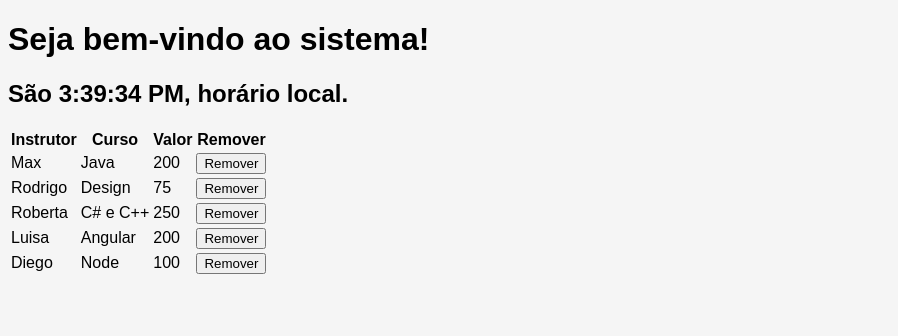
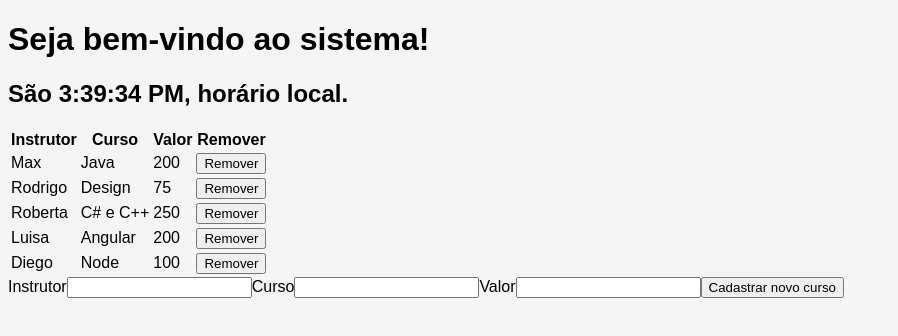
Before and after one commit to PereiraFelipeSilva/Cadastro-de-Cursos-React, a React (Create React App) app: page / in a window 1280 px wide. Shown: the top 336 px of the page, without its empty margins (0-898 px from the left). Built offline with nearby package versions, Linux system fonts and the light colour scheme.

Commit message:
criação do component Form

```diff
--- a/public/index.html
+++ b/public/index.html
@@ -1,12 +1,15 @@
 <!DOCTYPE html>
 <html lang="pt-BR">
+
 <head>
   <meta charset="utf-8" />
   <meta name="viewport" content="width=device-width, initial-scale=1" />
   <title>Cursos para Web</title>
 </head>
+
 <body>
   <noscript>Você precisa habilitar o javascript para utilizar esta aplicação.</noscript>
   <div id="root"></div>
 </body>
+
 </html>
--- a/src/App.js
+++ b/src/App.js
@@ -3,6 +3,7 @@ import './styles/App.css';
 import Greeting from './components/Greeting';
 import Clock from './components/Clock';
 import Table from './components/Table';
+import Form from './components/Form';
 
 class App extends React.Component {
 
@@ -38,7 +39,7 @@ class App extends React.Component {
 
   removeCurso = index => {
 
-    const {cursos} = this.state;
+    const { cursos } = this.state;
 
     this.setState({
       cursos: cursos.filter((curso, posAtual) => {
@@ -56,6 +57,7 @@ class App extends React.Component {
         <Greeting />
         <Clock />
         <Table cursos={this.state.cursos} removeCurso={this.removeCurso} />
+        <Form />
       </>
     );
   }
--- /dev/null
+++ b/src/components/Form.js
@@ -0,0 +1,61 @@
+import React from 'react';
+
+class Form extends React.Component {
+
+  constructor(props) {
+    super(props);
+
+    this.stateInicial = {
+      instrutor: '',
+      curso: '',
+      valor: ''
+    }
+    this.state = this.stateInicial;
+  }
+
+  handleInputChange = event => {
+
+    const { name, value } = event.target;
+
+    this.setState({
+      [name]: value
+    });
+  }
+
+  render() {
+
+    const { instrutor, curso, valor } = this.state;
+
+    return (
+      <form>
+        <label htmlFor="instrutor">Instrutor</label>
+        <input
+          id="instrutor"
+          type="text"
+          name="instrutor"
+          value={instrutor}
+          onChange={this.handleInputChange}
+        />
+        <label htmlFor="curso">Curso</label>
+        <input
+          id="curso"
+          type="text"
+          name="curso"
+          value={curso}
+          onChange={this.handleInputChange}
+        />
+        <label htmlFor="valor">Valor</label>
+        <input
+          id="valor"
+          type="text"
+          name="valor"
+          value={valor}
+          onChange={this.handleInputChange}
+        />
+        <button type="submit">Cadastrar novo curso</button>
+      </form>
+    );
+  }
+}
+
+export default Form;
--- a/src/components/Greeting.js
+++ b/src/components/Greeting.js
@@ -2,8 +2,8 @@ import React from 'react';
 
 class Greeting extends React.Component {
 
-  render(){
-    return(
+  render() {
+    return (
       <h1>Seja bem-vindo ao sistema!</h1>
     );
   }
```
Also changed, not shown: src/components/Table.js (+4 -4 lines). Lines whose indentation alone changed are shown as unchanged.
